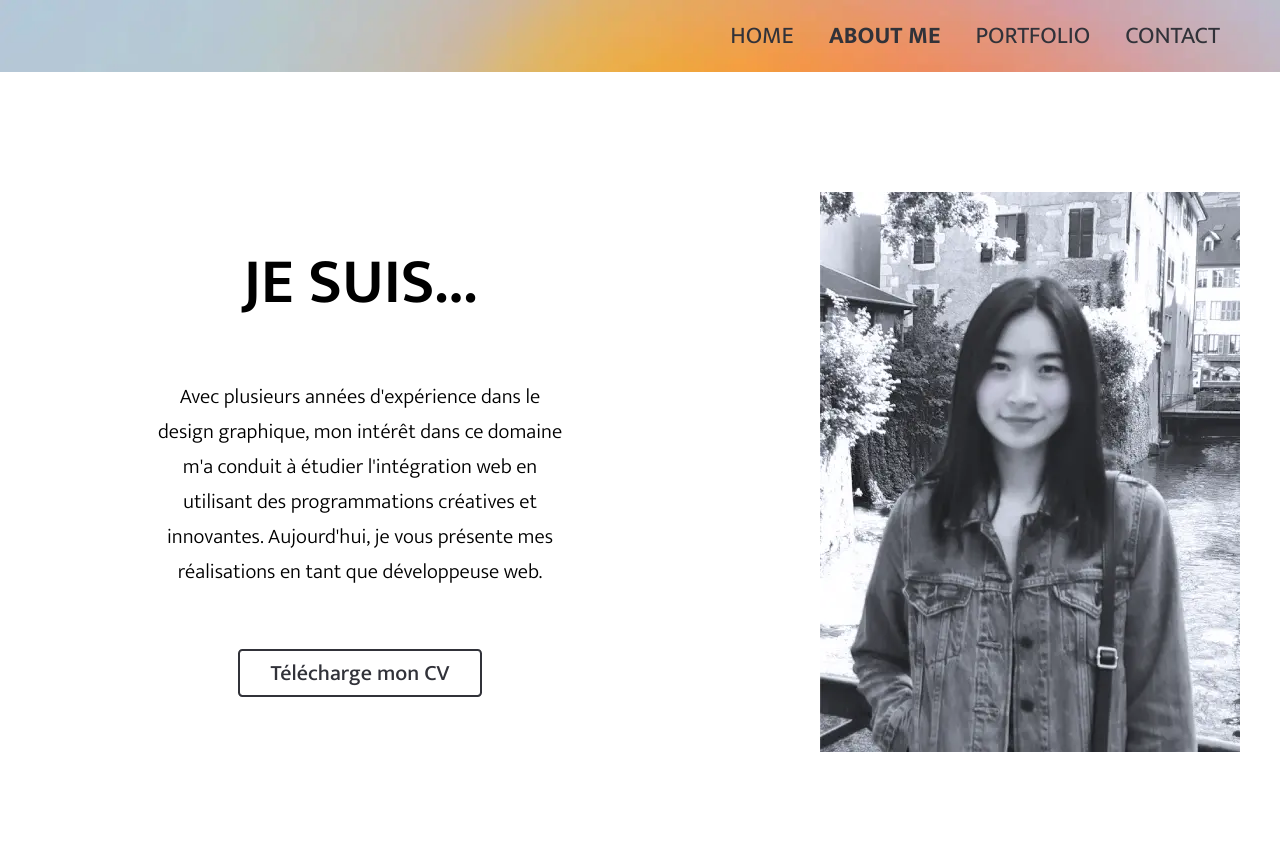
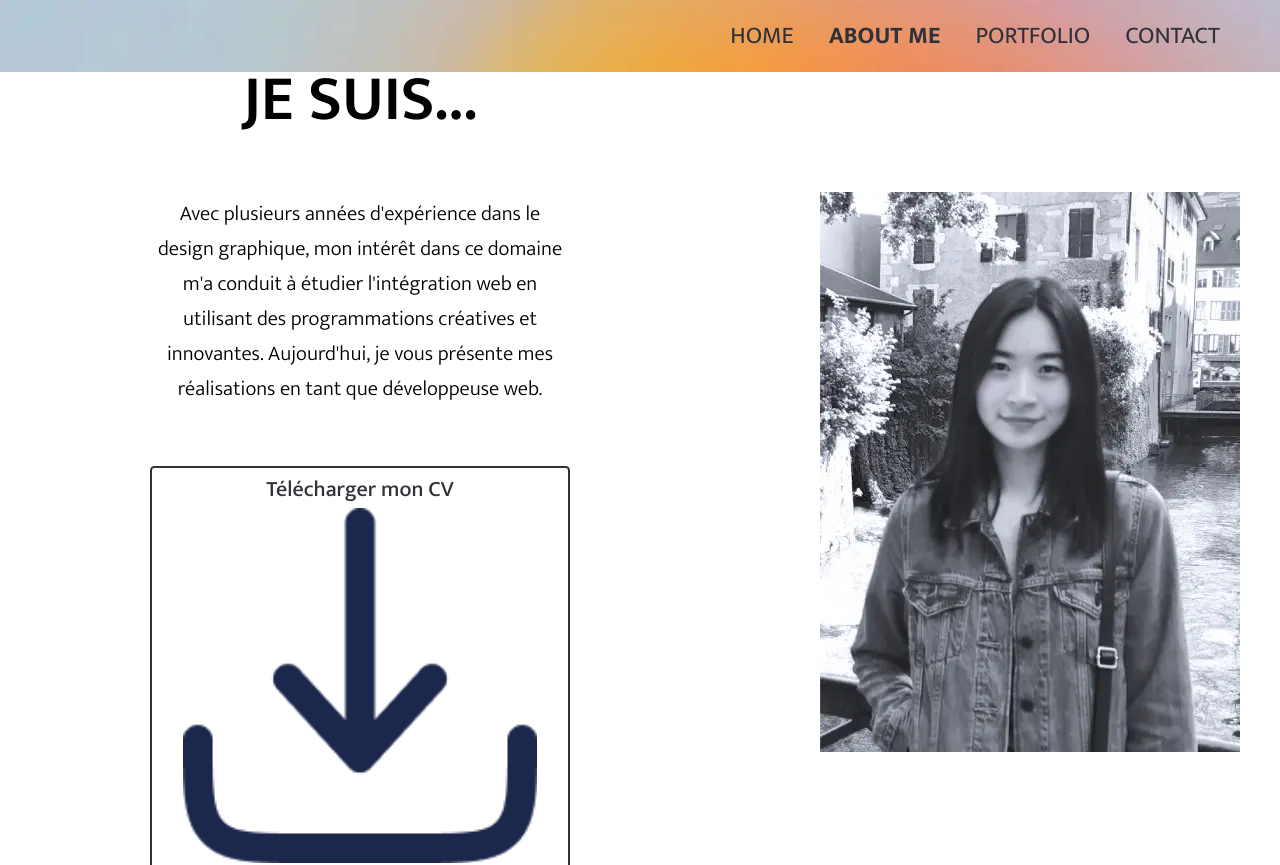
Before and after one commit to yoonju88/Projet12_portfolio, a React (Create React App) app in the folder frontend/: page /about_me in a window 1280 px wide. Shown: the top 865 px of the page. Built offline with nearby package versions, Linux system fonts and the light colour scheme.

Commit message:
update file

```diff
--- a/frontend/src/pages/presentation.css
+++ b/frontend/src/pages/presentation.css
@@ -1,8 +1,6 @@
 .presentation_page{
     padding : 0 0 200px 0;
-
 }
-
 .presentation {
     display:flex;
     align-items: center;
@@ -87,7 +85,6 @@
     gap:30px
 }
 
-
 .competence_description {
     max-width: 60vw;
     margin-top: 50px;
@@ -96,7 +93,6 @@
 .filter_buttons {
     align-self: center;
 }
-
 .button.active {
     background-color: var(--main-color);
     color: white;
--- a/frontend/src/pages/presentation.js
+++ b/frontend/src/pages/presentation.js
@@ -1,11 +1,11 @@
 import "./presentation.css"
-import Sectionitem from '../components/SectionItem'
+//import Sectionitem from '../components/SectionItem'
 import profileImage from '../images/pages/yoonju.webp'
-//import realisationImage from '../images/pages/realisation_img.webp'
-//import overlayImage from '../images/pages/bg_code.webp'
 import CompetenceList from '../containers/competanceList'
 import Menu from '../components/Menu'
 import Footer from '../components/Footer'
+import YoonjuCV from '../images/pages/cv-yoonju.jpg'
+import download from '../images/icons/download.png'
 
 function Presentation() {
     return (
@@ -14,14 +14,17 @@ function Presentation() {
             <main className="presentation_page">
                 <div>
                     <section id="presentation" className='presentation'>
-                        <Sectionitem
-                            imageSrc={profileImage}
-                            imageAlt="Yoonju profile"
-                            title="JE SUIS..."
-                            description="Avec plusieurs années d'expérience dans le design graphique, mon intérêt dans ce domaine m'a conduit à étudier l'intégration web en utilisant des programmations créatives et innovantes. Aujourd'hui, je vous présente mes réalisations en tant que développeuse web."
-                            buttonName="Télécharge mon CV"
-                            name="presentation"
-                        />
+                    <div className='presentation_container'>
+                        <h2>JE SUIS...</h2>
+                        <p>Avec plusieurs années d'expérience dans le design graphique, mon intérêt dans ce domaine m'a conduit à étudier l'intégration web en utilisant des programmations créatives et innovantes. Aujourd'hui, je vous présente mes réalisations en tant que développeuse web.</p>
+                        <a href={YoonjuCV} download className='button btnv2'>
+                            Télécharger mon CV
+                            <img src= {download} alt="download icon" className="icon"/>
+                        </a>
+                    </div>
+                    <div className='presentation_img'>
+                        <img src= {profileImage} alt="My profile" className='profile_img'  />
+                    </div>
                     </section>
                     {/* <section id="realisations" className='realisations'>
                     <Sectionitem
```
